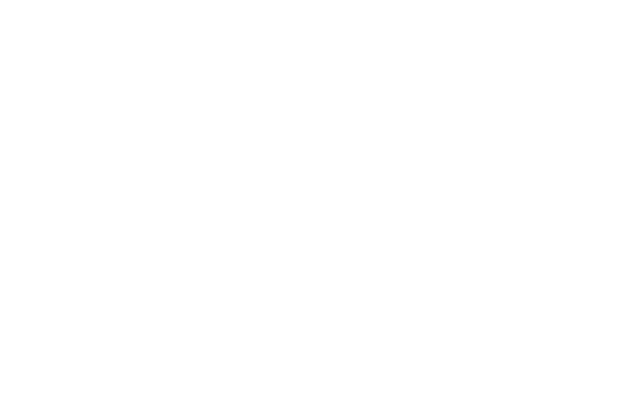
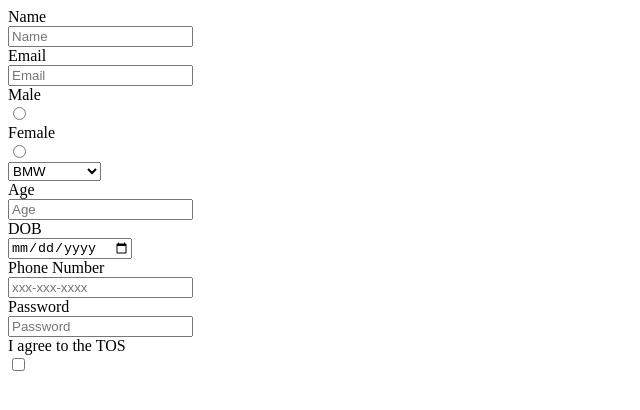
Before and after one commit to acciojob/signup-form-car-sirin-acciojob-26, a website: page main.html in a window 1280 px wide. Shown: the whole page, without its empty margins (0-640 px from the left). Drawn offline with Linux system fonts and the light colour scheme.

Commit message:
created a submission

```diff
--- a/main.html
+++ b/main.html
@@ -8,6 +8,33 @@
 
 <body>
 	<!-- the entire body must be written by student -->
+	<form method="post">
+		<label for="name">Name</label><br>
+<input type="text" placeholder="Name" id="name" required="yes"><br>
+<label for="email">Email</label><br>
+<input type="Email" placeholder="Email" id="email" required="yes"><br>
+<label for="gender_m">Male</label><br>
+<input type="Radio"  id="gender_m" required="yes" name="gender"><br>
+<label for="gender_f">Female</label><br>
+<input type="Radio" id="gender_f" required="yes" name="gender"><br>
+		<select required="yes" id="cars" placeholder="	--Please choose an option--">
+			<option>BMW</option>
+			<option>Aadi</option>
+			<option>Honda SUV</option>
+		</select><br>
+		<label for="age">Age</label><br>
+<input type="Number" placeholder="Age" id="age" required="yes"><br>
+
+		<label for="dob">DOB</label><br>
+<input type="Date" id="dob" required="yes"><br>
+
+		<label for="tel">Phone Number</label><br>
+<input type="Tel" placeholder="xxx-xxx-xxxx" id="tel" required="yes"><br>
+		<label for="password">Password</label><br>
+		<input type="password" required="yes" id="password" placeholder="Password"><br>
+		<label for="tos">I agree to the TOS</label><br>
+		<input type="checkbox" required="yes" id="tos">
+	</form>
     <script type="text/javascript" src="./script.js">
 </script>
 
```
